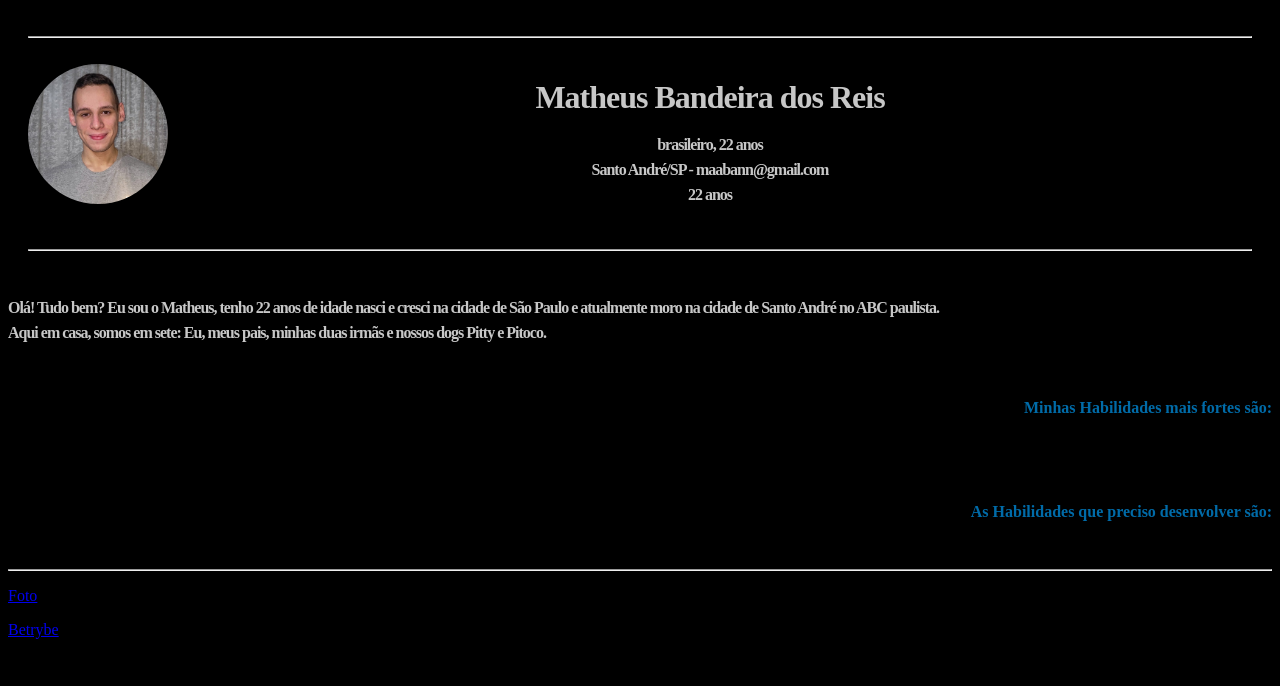
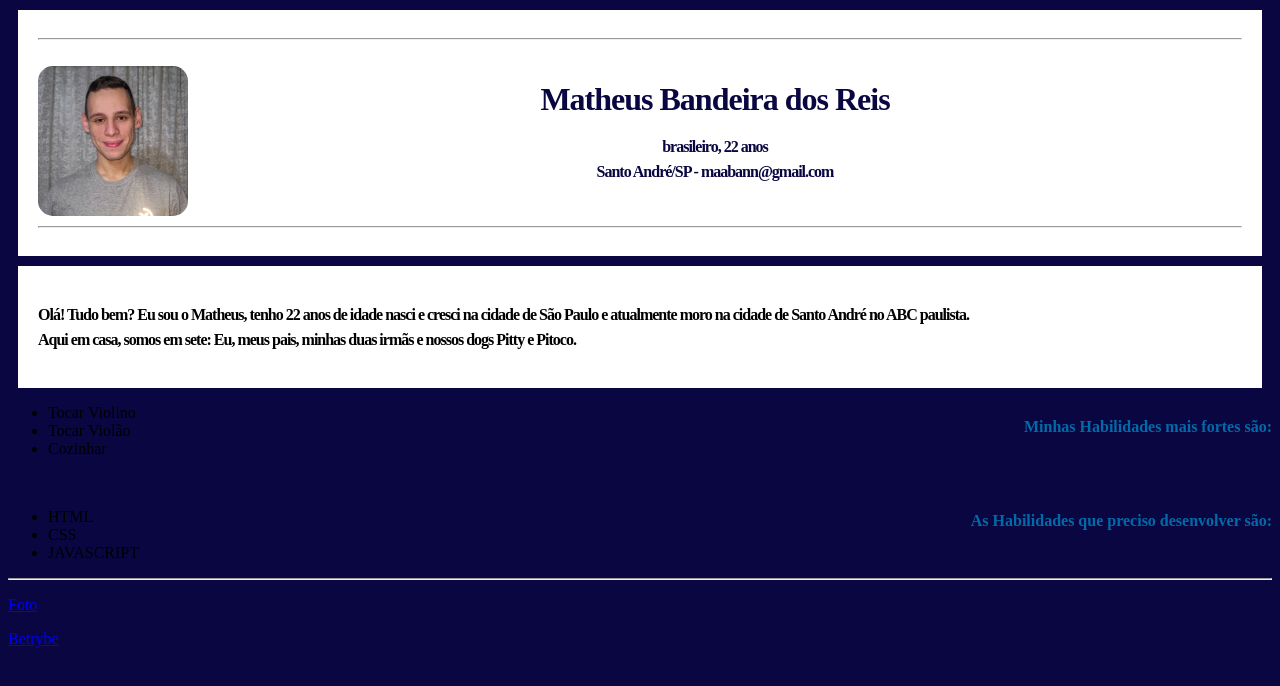
Before and after one commit to mathban/Portifolio, a plain HTML site: page index.html in a window 1280 px wide. Shown: the top 686 px of the page. Drawn offline with Linux system fonts and the light colour scheme.

Commit message:
cabecalho melhorado

```diff
--- a/index.html
+++ b/index.html
@@ -13,6 +13,7 @@
 <style></style>
 
 <body>
+
  <div id="cabecalho">
  <hr><br>
      <div>
@@ -29,7 +30,7 @@
          <p class="section-txt1">
          brasileiro, 22 anos <br>
          Santo André/SP - maabann@gmail.com <br>
-         22 anos
+
          </p>
 
      <br><hr>
@@ -37,13 +38,21 @@
 
  </div>
 
+ <div id="apresentacao">
 
-    <p class="section-txt2">
-     Olá! Tudo bem?  Eu sou o Matheus, tenho 22 anos de idade nasci e cresci na cidade de São Paulo e atualmente moro na cidade de Santo André no ABC paulista. <br>
-     Aqui em casa, somos em sete: Eu, meus pais, minhas duas irmãs e nossos dogs Pitty e Pitoco.
-    </p>
+     <div class="txt-apresentacao">
 
-    <br>
+         <p class="section-txt2">
+
+         Olá! Tudo bem?  Eu sou o Matheus, tenho 22 anos de idade nasci e cresci na cidade de São Paulo e atualmente moro na cidade de Santo André no ABC paulista. <br>
+         Aqui em casa, somos em sete: Eu, meus pais, minhas duas irmãs e nossos dogs Pitty e Pitoco.
+
+         </p>
+
+     </div>
+
+ </div>
+
 
     <p class="section-title"><strong>Minhas Habilidades mais fortes são:</strong></p>
 
--- a/style.css
+++ b/style.css
@@ -2,12 +2,12 @@ body {
     height: 300vh;
 
     background: url(IMAGENS/) no-repeat;
-    background-color: black;
+    background-color: rgb(10, 6, 65);
     }
 
     #porfile-photo{
-    border-radius: 100%;
-    width: 140px;
+    border-radius: 10%;
+    width: 150px;
     float: left;
     clear: both;
 
@@ -36,7 +36,8 @@ body {
     font-weight: 600;
     text-align: center;
     letter-spacing: -1px;
-    color: #c7c7c7;
+    color: rgb(10, 6, 65);
+
     }
 
     .section-txt2{
@@ -44,10 +45,27 @@ body {
     font-weight: 600;
     text-align: justify;
     letter-spacing: -1px;
-    color: #c7c7c7;
+
     }
 
     #cabecalho {
      padding: 20px;
+     margin: 10px;
+     background-color: rgb(255, 255, 255);
+     color: black;
 
     }
+
+    #apresentacao {
+     padding: 20px;
+     margin: 10px;
+     background-color: rgb(255, 255, 255);
+     color: black;
+    }
+
+    #habilidadesfortes {
+        padding: 20px;
+        margin: 10px;
+        background-color: rgb(255, 255, 255);
+        color: black;
+       }
```
